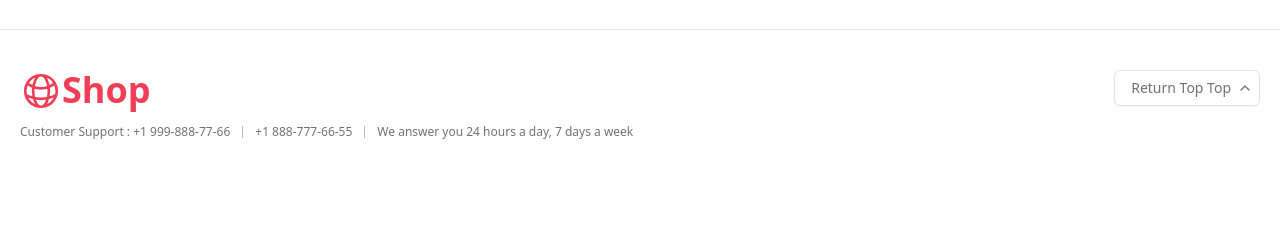
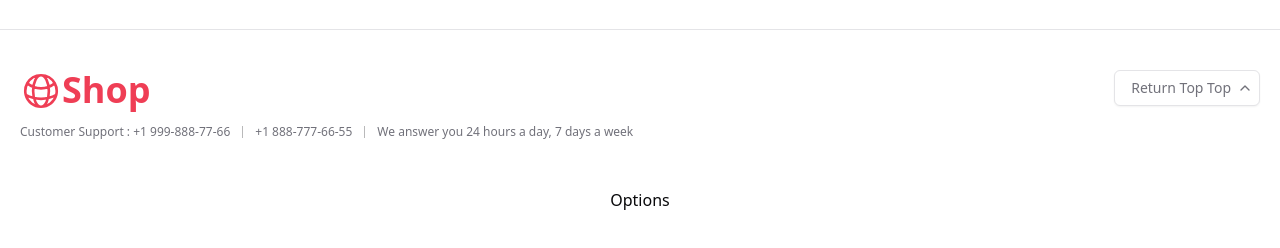
Before and after one commit to hossein-jorfi/Shop-Next.js, a Next.js app: page /categories in a window 1280 px wide. Shown: the part 142-390 px from the top of the page. Built offline with nearby package versions, Linux system fonts and the light colour scheme.

Commit message:
Options componen

```diff
--- a/src/ui/layout/footer/index.tsx
+++ b/src/ui/layout/footer/index.tsx
@@ -1,11 +1,12 @@
 import { Button } from "@/components/ui/button";
 import { ChevronUp } from "lucide-react";
 import Info from "./info";
+import Options from "./options";
 
 const Footer = () => {
   return (
     <div className="mt-10 py-10 border-t">
-      <div className="custom-container content-paddign-x">
+      <div className="custom-container content-paddign-x flex flex-col gap-12">
         <div className="flex justify-between">
           <Info />
           <Button
@@ -16,6 +17,8 @@ const Footer = () => {
             <ChevronUp className="absolute right-1.5" />
           </Button>
         </div>
+
+        <Options />
       </div>
     </div>
   );
--- /dev/null
+++ b/src/ui/layout/footer/options.tsx
@@ -0,0 +1,5 @@
+const Options = () => {
+  return <div>Options</div>;
+};
+
+export default Options;
```
